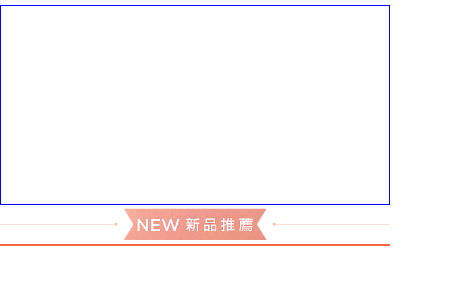
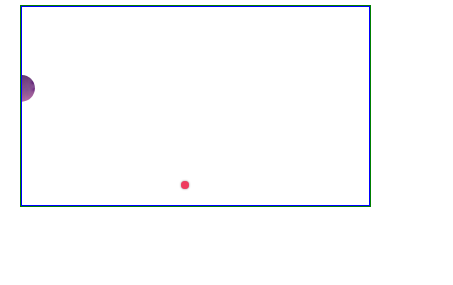
Before and after one commit to unbeliebubble/1028finalproject, a plain HTML site: page index.html in a window 390 px wide. Shown: the part 51-336 px from the top of the page, 453 px wide, since content can reach past the window. Drawn offline with nearby package versions, Linux system fonts and the light colour scheme.

Commit message:
重新排版

```diff
--- a/css/style_Home.css
+++ b/css/style_Home.css
@@ -55,11 +55,17 @@ body{
 
 
 /* slide */
+.slidebox{
+  border: green 1px solid;
+  margin:0 auto;
+  width: 90%;
+}
 .img-slider{
   position: relative;
   width: 100%;
+  height: 520px;
   border: blue 1px solid;
-
+  padding-left: 0;
 }
 
 .img-slider .slide{
@@ -79,94 +85,79 @@ body{
   z-index: 1;
   width: 100%;
 }
-
 .img-slider .navigation{
   z-index: 2;
   position: absolute;
   display: flex;
-    bottom: 30px;
+  bottom: 10px;
   left: 50%;
   transform: translateX(-50%);
 }
+.img-slider .navigation .dif-btn{
+  background: rgba(255, 255, 255, 0.5);
+  width: 12px;
+  height: 12px;
+  margin: 10px;
+  border-radius: 50%;
+  cursor: pointer;
+}
+.img-slider .navigation .dif-btn.active{
+  background: #EF3C5F;
+  box-shadow: 0 0 2px rgba(0, 0, 0, 0.5);
 
-
-
-  /* new product */
-.middle img{
-    width: 100%;
 }
-
-
 
 @media (max-width: 1200px){
   .img-slider{
-      width: 100%;
-      height: 375px;
+    width: 80%;
+    height: 400px;
   }
   .img-slider .slide img{
     z-index: 1;
-      width: auto;
-      height: 375px;
-      margin-left: 210px;
+    width: 100%;
+
   }
-    .slidebox{
-      height: 375px;
+  .img-slider .navigation{
+    bottom: 25px;
   }
-    .img-slider .slide{
-      width: auto;
-      height: 375px;
+  .img-slider .navigation .dif-btn{
+    width: 10px;
+    height: 10px;
+    margin: 8px;
+  }
 }
 
-    .img-slider .slide.active{
-      width: auto;
-      height: 375px;
-    }
-
-}
-
-  @media (max-width: 768px){
+@media (max-width: 786px){
   .img-slider{
-      width: 100%;
+    width: 80%;;
     height: 250px;
-      margin: 0;
   }
   .img-slider .slide img{
     z-index: 1;
-      width: auto;
-      height: 250px;
-      margin-left: 120px;
+    width: 100%;
+
   }
-    .img-slider .slide{
-      width: auto;
-      height: 250px;
+  .img-slider .navigation{
+    bottom: 15px;
+  }
+  .img-slider .navigation .dif-btn{
+    width: 8px;
+    height: 8px;
+    margin: 6px;
+  }
 }
 
-    .img-slider .slide.active{
-      width: auto;
-      height: 250px;
-    }
-
-}
 @media (max-width: 480px){
   .img-slider{
     width: 100%;
     height: 200px;
-      margin: 0;
+  }
+  .img-slider .navigation{
+    bottom: 10px;
   }
   .img-slider .slide img{
     z-index: 1;
-      width: auto;
-      height: 200px;
-      margin-left: 25px;
-    }
-    .img-slider .slide{
-      width: auto;
-      height: 200px;
-    }
-
-    .img-slider .slide.active{
-      width: auto;
-      height: 200px;
-    }
+    width: 100%;
 
   }
+}
--- a/index.html
+++ b/index.html
@@ -88,7 +88,7 @@
             </form>
     </nav>
     <div class="slidebox">
-        <div class="img-slider">
+        <div class="img-slider container">
             <div class="slide active">
               <img src="img/slider/new_slider_01.jpg" alt="">
             </div>
@@ -102,17 +102,12 @@
               <img src="img/slider/new_slider_04.jpg" alt="">
             </div>
             <div class="navigation">
-                <div class="btn active"></div>
-                <div class="btn"></div>
-                <div class="btn"></div>
-                <div class="btn"></div>
+              <div class="dif-btn active"></div>
+              <div class="dif-btn"></div>
+              <div class="dif-btn"></div>
+              <div class="dif-btn"></div>
             </div>
           </div>
-        <div class="middle">
-            <img src="img/newline.png" alt="">
-        </div>
-        <div class="product container">
-
     </div>
 
 
--- a/js/slide.js
+++ b/js/slide.js
@@ -1,5 +1,5 @@
 var slides = document.querySelectorAll('.slide');
-      var btns = document.querySelectorAll('.btn');
+      var btns = document.querySelectorAll('.dif-btn');
       let currentSlide = 1;
 
       // Javascript for image slider manual navigation
```
Lines whose indentation alone changed are shown as unchanged.
